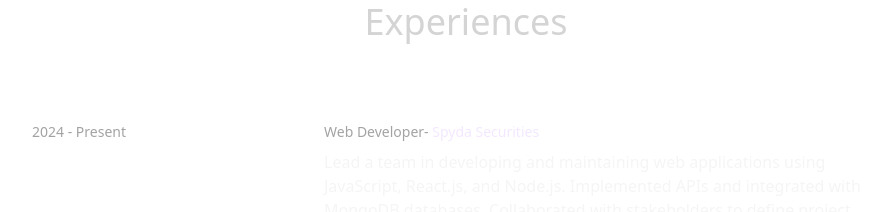
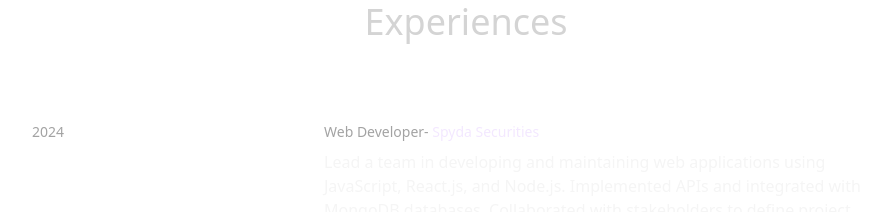
Before and after one commit to abhi948/Portfolio-React, a React (Vite) app: page / in a window 1280 px wide. Shown: the part 2100-2312 px from the top of the page, without its empty margins (174-1064 px from the left). Built offline with nearby package versions, Linux system fonts and the light colour scheme.

Commit message:
Update index.js

```diff
--- a/src/constants/index.js
+++ b/src/constants/index.js
@@ -12,7 +12,7 @@ Outside of coding, I enjoy staying active, exploring new technologies, and contr
 
 export const EXPERIENCES = [
   {
-    year: "2024 - Present",
+    year: "2024",
     role: "Web Developer",
     company: "Spyda Securities",
     description: `Lead a team in developing and maintaining web applications using JavaScript, React.js, and Node.js. Implemented APIs and integrated with MongoDB databases.
@@ -20,7 +20,7 @@ export const EXPERIENCES = [
     technologies: ["Javascript", "React.js", "NodeJS", "MongoDB"],
   },
   {
-    year: "2022 - 2023",
+    year: "2023",
     role: "Frontend Developer",
     company: "Abhishek-Shaishnik",
     description: `Designed and developed user interfaces for web applications using WebPress. Implemented responsive designs and optimized frontend performance.`,
```
